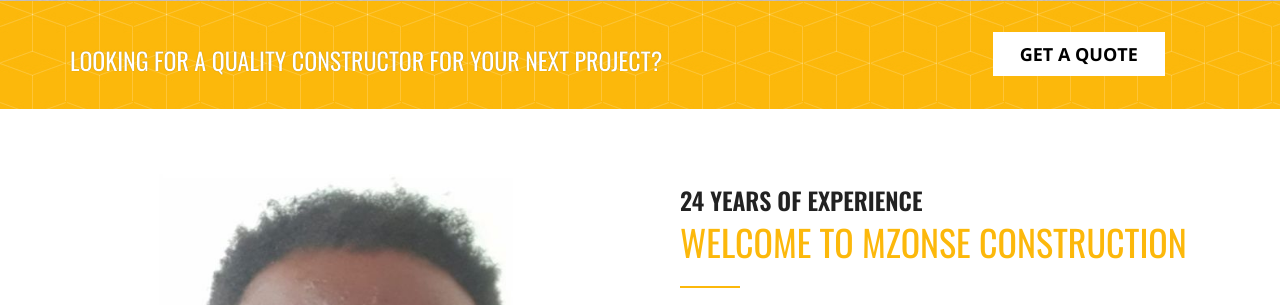
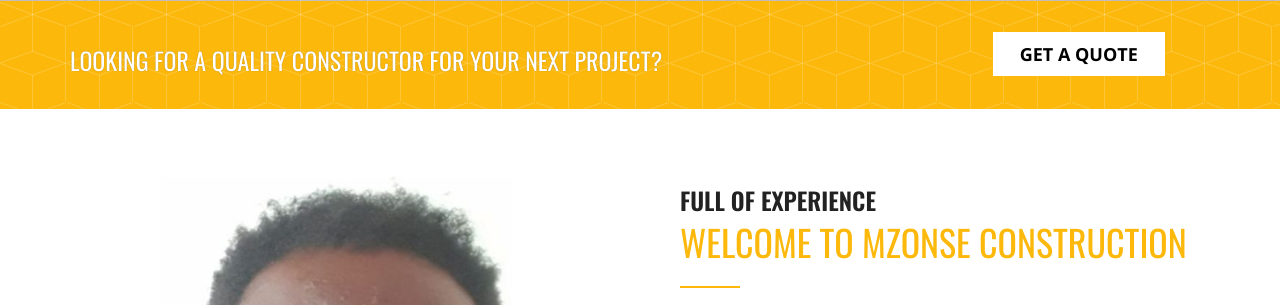
Before and after one commit to Itecrom/mzonseconstruction, a plain HTML site: page index.html in a window 1280 px wide. Shown: the part 766-1071 px from the top of the page. Drawn offline with nearby package versions, Linux system fonts and the light colour scheme.

Commit message:
touch ups

```diff
--- a/index.html
+++ b/index.html
@@ -208,7 +208,7 @@
       <!--col start-->
       <div class="col-md-6 col-sm-push-6">
         <div class="section-title">
-          <h3>24 years of experience<br>
+          <h3>Full of experience<br>
             <span>Welcome to Mzonse Construction</span></h3>
           <h4>Transforming Dreams into Structures</h4>
           <p>Is not just our tagline; it's our guiding principle at Mzonse Construction. With unwavering dedication and expertise of the Managing Director MR. GIFT PHIRI, we turn your visions into tangible reality. From concept to completion, we are your trusted partner in bringing dreams to life through exceptional construction services.</p>
```
